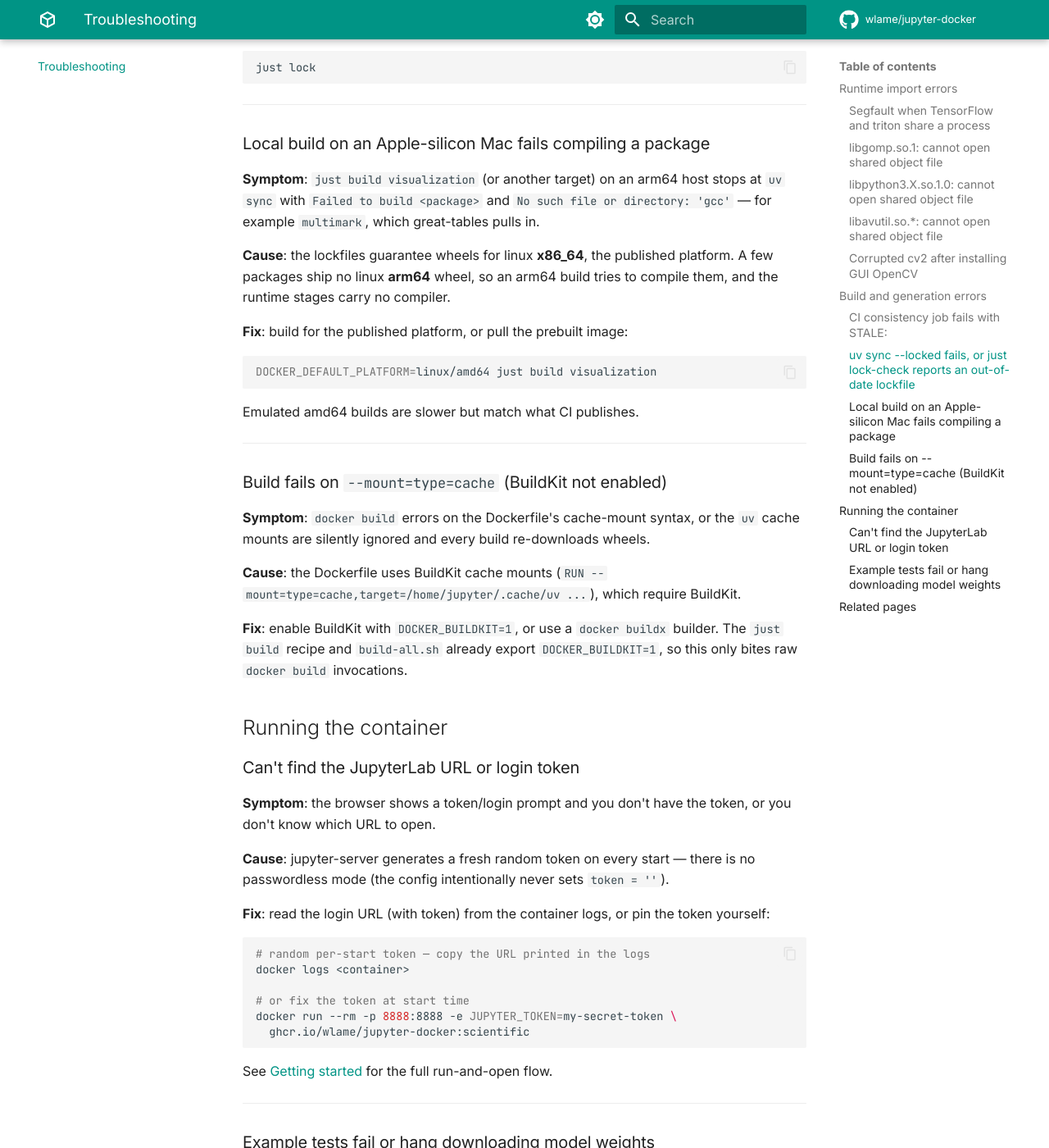
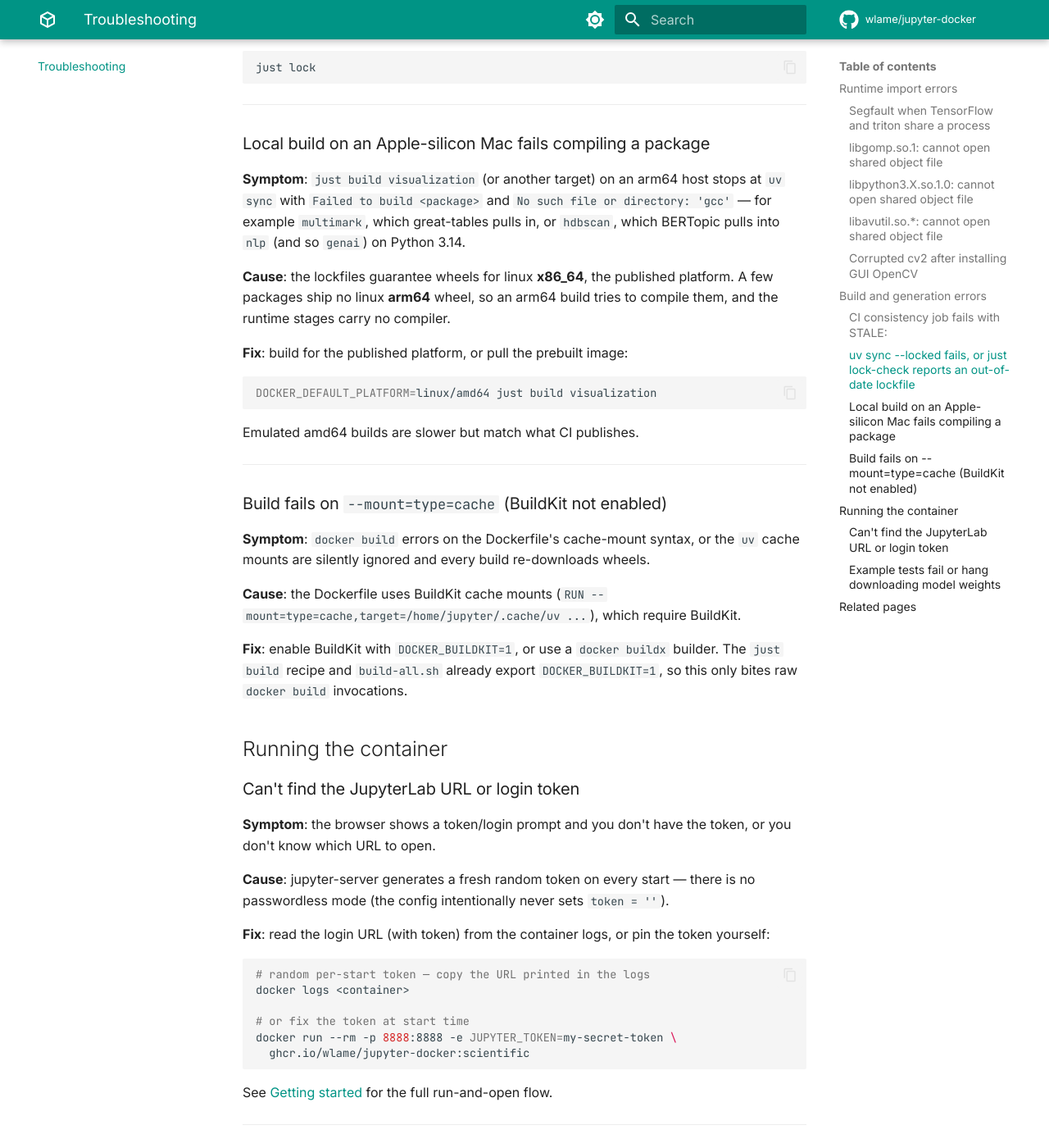
Before and after one commit to wlame/jupyter-docker, an MkDocs documentation site: the page built from docs/troubleshooting.md, in a window 1280 px wide and 1400 px high, scrolled down 3217 px. Shown: the whole window at 82% size. Built offline with MkDocs 1.6.1 and Material for MkDocs 9.7.7, drawn with Linux system fonts in a browser that asks for light colours; plug-ins that fetch from the network failed and are left out; comment, search, counter and statistics services are not loaded; some of the changed text lies outside the part shown.

Commit message:
Name hdbscan as another package without Linux arm64 wheels in troubleshooting.

```diff
--- a/docs/troubleshooting.md
+++ b/docs/troubleshooting.md
@@ -153,7 +153,8 @@ just lock
 
 **Symptom**: `just build visualization` (or another target) on an arm64 host stops
 at `uv sync` with `Failed to build <package>` and `No such file or directory: 'gcc'`
-— for example `multimark`, which great-tables pulls in.
+— for example `multimark`, which great-tables pulls in, or `hdbscan`, which BERTopic
+pulls into `nlp` (and so `genai`) on Python 3.14.
 
 **Cause**: the lockfiles guarantee wheels for linux **x86_64**, the published
 platform. A few packages ship no linux **arm64** wheel, so an arm64 build tries to
@@ -215,7 +216,7 @@ network.
 
 **Cause**: most weights the examples need are **pre-baked into the image at build
 time** by [`scripts/bake_models.sh`](reference/cli.md) (YOLO26n for `vision`, NLTK corpora and a
-sentence-transformers MiniLM for `nlp`, Whisper `tiny` for `speech`, face-alignment
+sentence-transformers MiniLM for `nlp`, SmolLM2-135M for `genai`, Whisper `tiny` for `speech`, face-alignment
 nets for `face`) so the tests run offline. The pytest run sets `HF_HUB_OFFLINE=1`
 (in `build-all.sh`, not baked into the image) so a HuggingFace Hub outage can't
 flake the MiniLM load.
```
